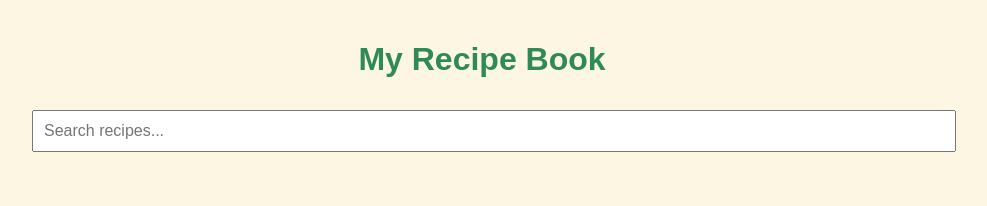
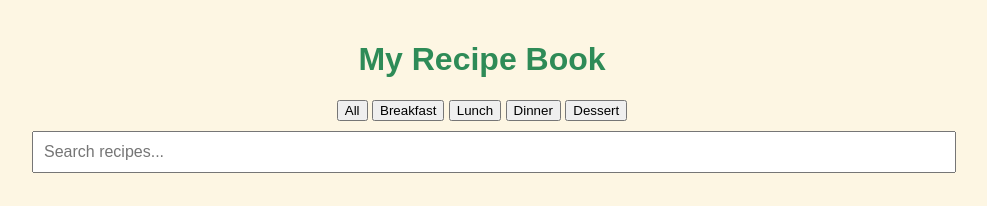
Before and after one commit to muzzammilkader-ITvarsity/Module-3-Assessent-1, a plain HTML site: page index.html in a window 1280 px wide. Shown: the top 206 px of the page, without its empty margins (158-1145 px from the left). Drawn offline with Linux system fonts and the light colour scheme.

Commit message:
index.html

```diff
--- a/index.html
+++ b/index.html
@@ -9,6 +9,13 @@
 <body>
   <header>
     <h1>My Recipe Book</h1>
+    <div id="category-buttons">
+      <button data-category="All">All</button>
+      <button data-category="Breakfast">Breakfast</button>
+      <button data-category="Lunch">Lunch</button>
+      <button data-category="Dinner">Dinner</button>
+      <button data-category="Dessert">Dessert</button>
+    </div>
     <input type="text" id="search" placeholder="Search recipes...">
   </header>
 
```
